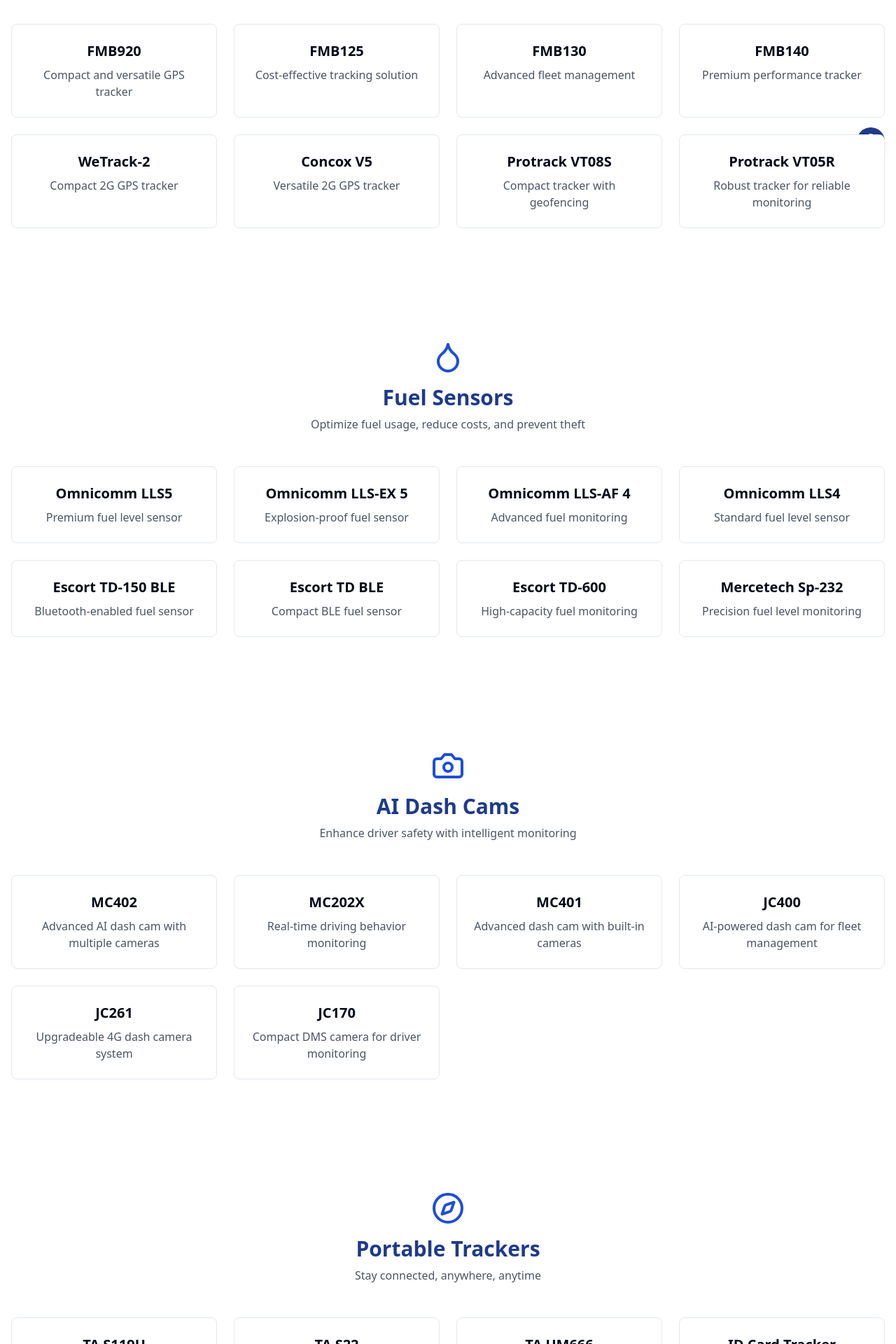
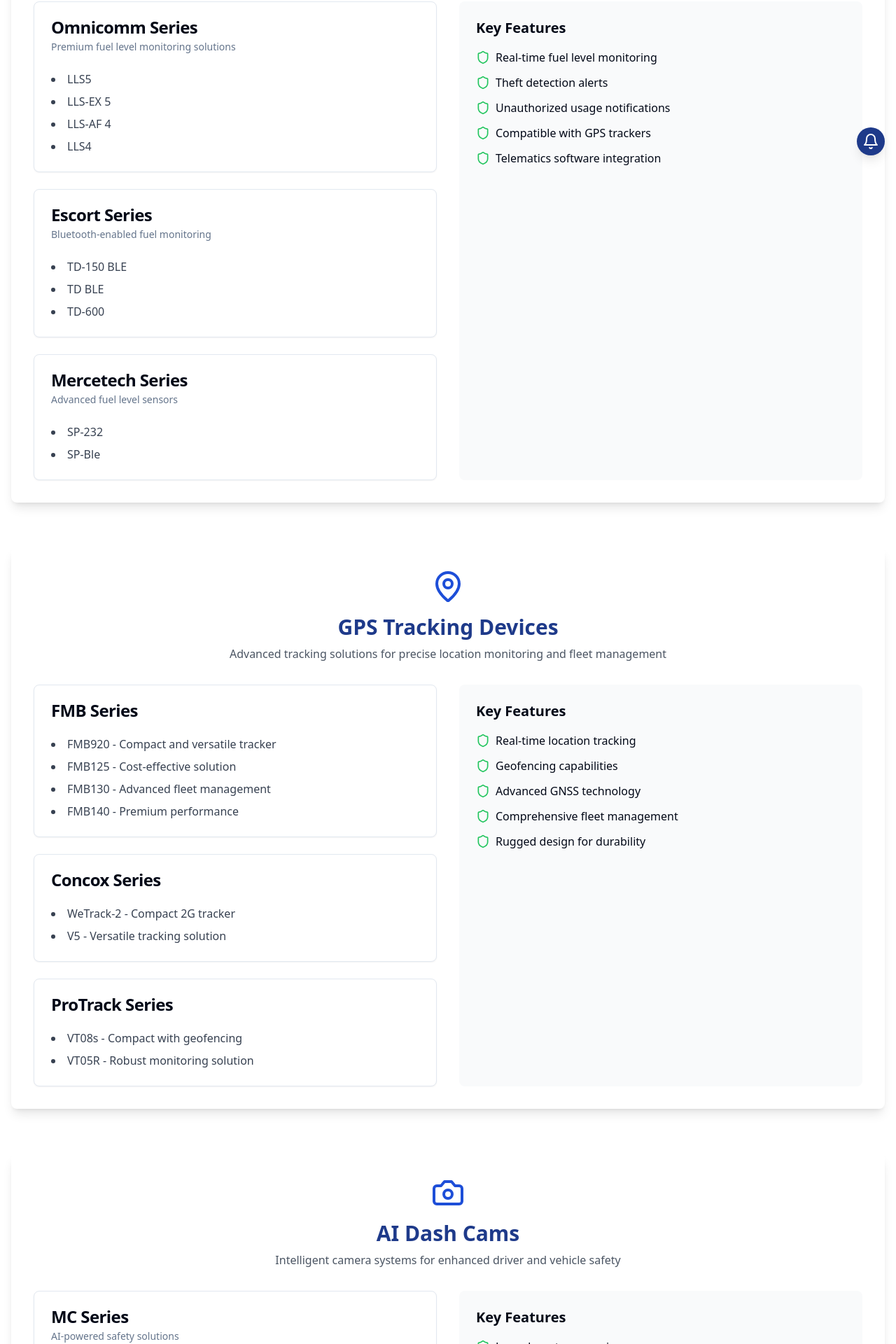
Before and after one commit to trackalways/africa-track-web, a React (Vite) app: page /hardware in a window 1280 px wide. Shown: the part 562-2482 px from the top of the page at 70% size. Built offline with nearby package versions, Linux system fonts and the light colour scheme.

Commit message:
feat: Add product catalogue information
Add product information to the hardware page based on the provided product catalogue.

```diff
--- a/src/pages/Hardware.tsx
+++ b/src/pages/Hardware.tsx
@@ -2,64 +2,138 @@
 import React from 'react';
 import Navbar from '@/components/Navbar';
 import Footer from '@/components/Footer';
-import { MapPin, Truck, Camera, Droplet, Compass, Watch } from 'lucide-react';
+import { MapPin, Droplet, Camera, Compass, Watch, Shield, AlertTriangle } from 'lucide-react';
+import { Card, CardContent, CardDescription, CardHeader, CardTitle } from "@/components/ui/card";
+import { Separator } from "@/components/ui/separator";
 
 const Hardware = () => {
   const hardwareCategories = [
     {
-      title: "GPS Tracking Devices",
-      description: "Reliable location tracking for your fleet",
+      title: "Fuel Sensors",
+      description: "Optimize fuel usage, reduce costs, and prevent theft with real-time monitoring",
+      icon: Droplet,
       products: [
-        { name: 'FMB920', description: 'Compact and versatile GPS tracker' },
-        { name: 'FMB125', description: 'Cost-effective tracking solution' },
-        { name: 'FMB130', description: 'Advanced fleet management' },
-        { name: 'FMB140', description: 'Premium performance tracker' },
-        { name: 'WeTrack-2', description: 'Compact 2G GPS tracker' },
-        { name: 'Concox V5', description: 'Versatile 2G GPS tracker' },
-        { name: 'Protrack VT08S', description: 'Compact tracker with geofencing' },
-        { name: 'Protrack VT05R', description: 'Robust tracker for reliable monitoring' }
+        {
+          name: 'Omnicomm Series',
+          items: ['LLS5', 'LLS-EX 5', 'LLS-AF 4', 'LLS4'],
+          description: 'Premium fuel level monitoring solutions'
+        },
+        {
+          name: 'Escort Series',
+          items: ['TD-150 BLE', 'TD BLE', 'TD-600'],
+          description: 'Bluetooth-enabled fuel monitoring'
+        },
+        {
+          name: 'Mercetech Series',
+          items: ['SP-232', 'SP-Ble'],
+          description: 'Advanced fuel level sensors'
+        }
       ],
-      icon: MapPin
+      features: [
+        "Real-time fuel level monitoring",
+        "Theft detection alerts",
+        "Unauthorized usage notifications",
+        "Compatible with GPS trackers",
+        "Telematics software integration"
+      ]
     },
     {
-      title: "Fuel Sensors",
-      description: "Optimize fuel usage, reduce costs, and prevent theft",
+      title: "GPS Tracking Devices",
+      description: "Advanced tracking solutions for precise location monitoring and fleet management",
+      icon: MapPin,
       products: [
-        { name: 'Omnicomm LLS5', description: 'Premium fuel level sensor' },
-        { name: 'Omnicomm LLS-EX 5', description: 'Explosion-proof fuel sensor' },
-        { name: 'Omnicomm LLS-AF 4', description: 'Advanced fuel monitoring' },
-        { name: 'Omnicomm LLS4', description: 'Standard fuel level sensor' },
-        { name: 'Escort TD-150 BLE', description: 'Bluetooth-enabled fuel sensor' },
-        { name: 'Escort TD BLE', description: 'Compact BLE fuel sensor' },
-        { name: 'Escort TD-600', description: 'High-capacity fuel monitoring' },
-        { name: 'Mercetech Sp-232', description: 'Precision fuel level monitoring' }
+        {
+          name: 'FMB Series',
+          items: [
+            'FMB920 - Compact and versatile tracker',
+            'FMB125 - Cost-effective solution',
+            'FMB130 - Advanced fleet management',
+            'FMB140 - Premium performance'
+          ]
+        },
+        {
+          name: 'Concox Series',
+          items: [
+            'WeTrack-2 - Compact 2G tracker',
+            'V5 - Versatile tracking solution'
+          ]
+        },
+        {
+          name: 'ProTrack Series',
+          items: [
+            'VT08s - Compact with geofencing',
+            'VT05R - Robust monitoring solution'
+          ]
+        }
       ],
-      icon: Droplet
+      features: [
+        "Real-time location tracking",
+        "Geofencing capabilities",
+        "Advanced GNSS technology",
+        "Comprehensive fleet management",
+        "Rugged design for durability"
+      ]
     },
     {
       title: "AI Dash Cams",
-      description: "Enhance driver safety with intelligent monitoring",
+      description: "Intelligent camera systems for enhanced driver and vehicle safety",
+      icon: Camera,
       products: [
-        { name: 'MC402', description: 'Advanced AI dash cam with multiple cameras' },
-        { name: 'MC202X', description: 'Real-time driving behavior monitoring' },
-        { name: 'MC401', description: 'Advanced dash cam with built-in cameras' },
-        { name: 'JC400', description: 'AI-powered dash cam for fleet management' },
-        { name: 'JC261', description: 'Upgradeable 4G dash camera system' },
-        { name: 'JC170', description: 'Compact DMS camera for driver monitoring' }
+        {
+          name: 'MC Series',
+          items: [
+            'MC402 - Advanced AI with 4 cameras',
+            'MC202X - Real-time behavior monitoring',
+            'MC401 - Dual built-in cameras'
+          ],
+          description: 'AI-powered safety solutions'
+        },
+        {
+          name: 'Jimi Series',
+          items: [
+            'JC400 - AI-powered fleet management',
+            'JC170 - Compact DMS camera',
+            'JC261 - 4G upgradeable system'
+          ],
+          description: 'Advanced driver monitoring'
+        }
       ],
-      icon: Camera
+      features: [
+        "Lane departure warning",
+        "Forward collision alerts",
+        "Driver behavior monitoring",
+        "Fatigue detection",
+        "Real-time video streaming"
+      ]
     },
     {
       title: "Portable Trackers",
-      description: "Stay connected, anywhere, anytime",
+      description: "Versatile tracking solutions for various applications",
+      icon: Compass,
       products: [
-        { name: 'TA S119U', description: '6000mAh battery, up to 20 days backup' },
-        { name: 'TA S22', description: '10000mAh battery, 30-35 days backup' },
-        { name: 'TA UM666', description: '3-year battery life GPS tracker' },
-        { name: 'ID Card Tracker', description: 'Discreet tracking for school kids and employees' },
-        { name: 'GPS Watch', description: 'Wearable tracker with SOS features' }
+        {
+          name: 'Magnet Trackers',
+          items: [
+            'TA S22 - 10000mAh, 30-35 days backup',
+            'TA S119U - 6000mAh, 20 days backup',
+            'TA UM666 - 3-year battery life'
+          ]
+        },
+        {
+          name: 'Personal Trackers',
+          items: [
+            'ID Card Tracker - Discreet tracking',
+            'GPS Watch - Wearable safety device'
+          ]
+        }
       ],
-      icon: Compass
+      features: [
+        "Long battery life",
+        "Strong magnetic mounting",
+        "Real-time tracking",
+        "SOS alerts",
+        "Geofencing capabilities"
+      ]
     }
   ];
 
@@ -71,7 +145,7 @@ const Hardware = () => {
         <div className="container mx-auto px-4">
           <h1 className="text-4xl md:text-5xl font-bold mb-6">Hardware Solutions</h1>
           <p className="text-xl text-blue-100 max-w-3xl">
-            Explore our comprehensive range of telematics hardware designed to meet all your tracking and monitoring needs.
+            Discover our comprehensive range of telematics hardware, designed and tested to meet the unique challenges of the African market.
           </p>
         </div>
       </div>
@@ -81,23 +155,45 @@ const Hardware = () => {
           {hardwareCategories.map((category, index) => {
             const Icon = category.icon;
             return (
-              <div key={index} className="py-12">
-                <div className="text-center mb-12">
+              <div key={index} className="rounded-lg bg-white p-8 shadow-lg">
+                <div className="text-center mb-8">
                   <Icon size={48} className="mx-auto text-blue-700 mb-4" />
                   <h2 className="text-3xl font-bold text-blue-900 mb-2">{category.title}</h2>
                   <p className="text-gray-600 max-w-2xl mx-auto">{category.description}</p>
                 </div>
 
-                <div className="grid md:grid-cols-2 lg:grid-cols-4 gap-6">
-                  {category.products.map((product, productIndex) => (
-                    <div
-                      key={productIndex}
-                      className="bg-white border rounded-lg p-6 text-center hover:shadow-lg transition transform hover:-translate-y-1"
-                    >
-                      <h3 className="text-xl font-semibold mb-2">{product.name}</h3>
-                      <p className="text-gray-600">{product.description}</p>
-                    </div>
-                  ))}
+                <div className="grid md:grid-cols-2 gap-8">
+                  <div className="space-y-6">
+                    {category.products.map((product, productIndex) => (
+                      <Card key={productIndex}>
+                        <CardHeader>
+                          <CardTitle>{product.name}</CardTitle>
+                          {product.description && (
+                            <CardDescription>{product.description}</CardDescription>
+                          )}
+                        </CardHeader>
+                        <CardContent>
+                          <ul className="list-disc list-inside space-y-2">
+                            {product.items.map((item, itemIndex) => (
+                              <li key={itemIndex} className="text-gray-700">{item}</li>
+                            ))}
+                          </ul>
+                        </CardContent>
+                      </Card>
+                    ))}
+                  </div>
+
+                  <div className="bg-gray-50 rounded-lg p-6">
+                    <h3 className="text-xl font-semibold mb-4">Key Features</h3>
+                    <ul className="space-y-3">
+                      {category.features.map((feature, featureIndex) => (
+                        <li key={featureIndex} className="flex items-center gap-2">
+                          <Shield className="text-green-500 h-5 w-5" />
+                          <span>{feature}</span>
+                        </li>
+                      ))}
+                    </ul>
+                  </div>
                 </div>
               </div>
             );
```
